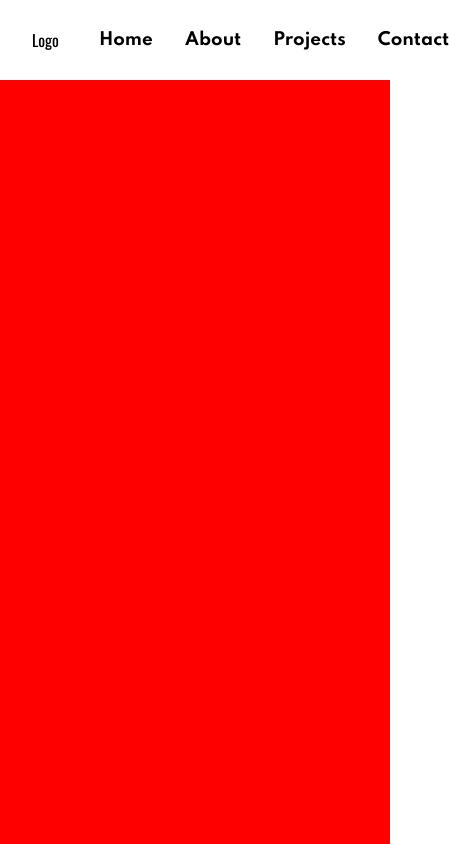
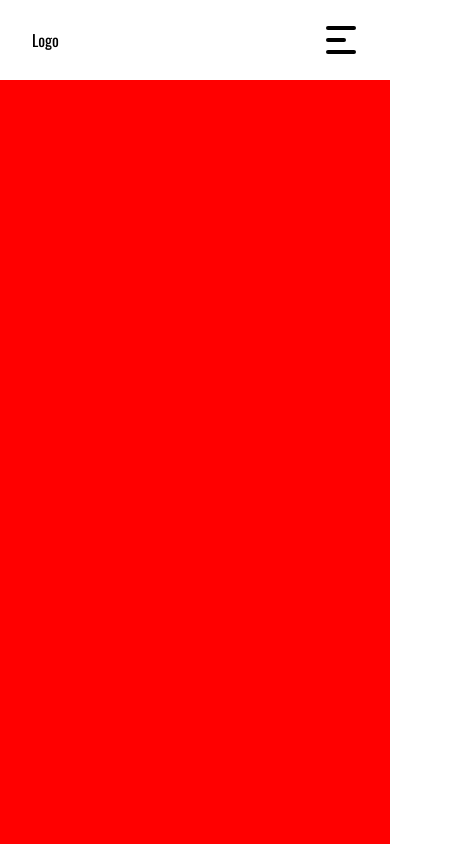
Before and after one commit to IvoMiyashiro/Portfolio, a Next.js app: page / in a window 390 px wide. Shown: the top 844 px of the page, 449 px wide, since content can reach past the window. Built offline with nearby package versions, Linux system fonts and the light colour scheme.

Commit message:
updating navbar animations

```diff
--- a/components/Navbar/index.js
+++ b/components/Navbar/index.js
@@ -1,6 +1,11 @@
+import { useState } from 'react';
 import {
+   Bars,
+   BarsButton,
    BarsSection,
    LogoSection,
+   MobileMenu,
+   MobileNavLinksList,
    Nav,
    NavContainer,
    Navlink,
@@ -9,6 +14,60 @@ import {
 } from './styles';
 
 export const Navbar = () => {
+
+   const ACTIVE_NAVLINKS = {
+      hero: 'true',
+      about: 'false',
+      projects: 'false',
+      contact: 'false',
+   };
+
+   const [activeNavlinks, setActiveNavlinks] = useState(ACTIVE_NAVLINKS);
+   const [mobileMenuOpen, setMobileMenuOpen] = useState(false);
+
+   const handleActiveNavlinks = (props) => {
+      if (window.innerWidth < 880) {
+         setMobileMenuOpen(prev => !prev);
+      }
+      if (props === 'hero') {
+         setActiveNavlinks(prev => ({
+            ...prev,
+            hero: 'true',
+            about: 'false',
+            projects: 'false',
+            contact: 'false',
+         }));
+      } else if (props === 'about') {
+         setActiveNavlinks(prev => ({
+            ...prev,
+            hero: 'false',
+            about: 'true',
+            projects: 'false',
+            contact: 'false',
+         }));
+      } else if (props === 'projects') {
+         setActiveNavlinks(prev => ({
+            ...prev,
+            hero: 'false',
+            about: 'false',
+            projects: 'true',
+            contact: 'false',
+         }));
+      } else if (props === 'contact') {
+         setActiveNavlinks(prev => ({
+            ...prev,
+            hero: 'false',
+            about: 'false',
+            projects: 'false',
+            contact: 'true',
+         }));
+      }
+   };
+
+   const handleMobileMenuOpen = () => {
+      setMobileMenuOpen(prev => !prev);
+   };
+
    return (
       <NavContainer>
          <Nav>
@@ -16,14 +75,88 @@ export const Navbar = () => {
                Logo
             </LogoSection>
             <BarsSection>
-
+               <BarsButton open={mobileMenuOpen.toString()} onClick={handleMobileMenuOpen}>
+                  <Bars open={mobileMenuOpen.toString()}></Bars>
+                  <MobileMenu open={mobileMenuOpen.toString()}>
+                     <MobileNavLinksList>
+                        <Navlink
+                           active={activeNavlinks.hero}
+                           to="hero"
+                           smooth={true}
+                           offset={-80}
+                           onClick={() => handleActiveNavlinks('hero')}
+                        >
+                           Home
+                        </Navlink>
+                        <Navlink
+                           active={activeNavlinks.about}
+                           to="about"
+                           smooth={true}
+                           offset={-80}
+                           onClick={() => handleActiveNavlinks('about')}
+                        >
+                           About
+                        </Navlink>
+                        <Navlink
+                           active={activeNavlinks.projects}
+                           to="projects"
+                           smooth={true}
+                           offset={-80}
+                           onClick={() => handleActiveNavlinks('projects')}
+                        >
+                           Projects
+                        </Navlink>
+                        <Navlink
+                           active={activeNavlinks.contact}
+                           to="contact"
+                           smooth={true}
+                           offset={-80}
+                           onClick={() => handleActiveNavlinks('contact')}
+                        >
+                           Contact
+                        </Navlink>
+                     </MobileNavLinksList>
+                  </MobileMenu>
+               </BarsButton>
             </BarsSection>
             <NavlinksSection>
                <NavlinksList>
-                  <Navlink activeClass="active" to="hero" smooth={true} offset={-80}> Home </Navlink>
-                  <Navlink activeClass="active" to="about" smooth={true} offset={-80}> About </Navlink>
-                  <Navlink activeClass="active" to="projects" smooth={true} offset={-80}> Projects </Navlink>
-                  <Navlink activeClass="active" to="contact" smooth={true} offset={-80}> Contact </Navlink>
+                  <Navlink
+                     active={activeNavlinks.hero}
+                     to="hero"
+                     smooth={true}
+                     offset={-80}
+                     onClick={() => handleActiveNavlinks('hero')}
+                  >
+                     Home
+                  </Navlink>
+                  <Navlink
+                     active={activeNavlinks.about}
+                     to="about"
+                     smooth={true}
+                     offset={-80}
+                     onClick={() => handleActiveNavlinks('about')}
+                  >
+                     About
+                  </Navlink>
+                  <Navlink
+                     active={activeNavlinks.projects}
+                     to="projects"
+                     smooth={true}
+                     offset={-80}
+                     onClick={() => handleActiveNavlinks('projects')}
+                  >
+                     Projects
+                  </Navlink>
+                  <Navlink
+                     active={activeNavlinks.contact}
+                     to="contact"
+                     smooth={true}
+                     offset={-80}
+                     onClick={() => handleActiveNavlinks('contact')}
+                  >
+                     Contact
+                  </Navlink>
                </NavlinksList>
             </NavlinksSection>
          </Nav>
--- a/components/Navbar/styles.js
+++ b/components/Navbar/styles.js
@@ -1,5 +1,6 @@
 import { Link } from 'react-scroll';
 import styled from 'styled-components';
+import { bps } from '../../styles/breakpoints';
 
 export const NavContainer = styled.nav`
    position: sticky;
@@ -13,7 +14,7 @@ export const Nav = styled.div`
    align-items: center;
    justify-content: space-between;
    padding: 0em 2em;
-   max-width: 1440px;
+   max-width: 1640px;
    margin: 0 auto;
    height: 100%;
 `;
@@ -22,19 +23,125 @@ export const LogoSection = styled.section`
 
 `;
 
-export const BarsSection = styled.section``;
+export const BarsSection = styled.section`
+
+`;
 
 export const NavlinksSection = styled.section`
+   display: none;
 
+   ${bps.desktop} {
+      display: block;
+   }
 `;
 
 export const NavlinksList = styled.ul`
    display: flex;
-   gap: 2em;
+   gap: 1.65em;
 `;
 
 export const Navlink = styled(Link)`
    cursor: pointer;
-   font-size: 1.05rem;
+   font-size: 1rem;
    font-family: 'Spartan', sans-serif;
+   background: ${props => props.active === 'true' ? props.theme.third : 'transparent'};
+   padding: .5em .65em;
+   border-radius: 4px;
+   color: ${props => props.theme.primaryText};
+
+   &:hover {
+      background: ${props => props.active !== 'false' ? props.theme.lightThird : props.theme.background};
+   }
 `;
+
+export const BarsButton = styled.div`
+   position: relative;
+   width: 45px;
+   height: 45px;
+   display: flex;
+   align-items: center;
+   justify-content: center;
+   cursor: pointer;
+   transition: all 0.5s ease-in-out;
+
+   ${bps.desktop} {
+      display: none;
+}
+`;
+
+const barsAnimation = `
+   transform: translateX(-100px);
+   background: transparent;
+   box-shadow: none;
+
+   &::before {
+      transform: rotate(45deg) translate(65px, -65px);
+   }
+
+   &::after {
+      transform: rotate(-45deg) translate(65px, 65px);
+   }
+`;
+
+const mobileMenu = `
+   height: 100vh;
+   transition: height .3s ease-in-out;
+`;
+
+export const Bars = styled.div`
+   width: 20px;
+   height: 4px;
+   background: #000;
+   border-radius: 5px;
+   transition: all 0.3s ease-in-out;
+   z-index: 10;
+
+   &::after,
+   &::before {
+      content: "";
+      position: absolute;
+      width: 30px;
+      height: 4px;
+      background: #000;
+      border-radius: 5px;
+      transition: all 0.3s ease-in-out;
+   }
+
+   &::before {
+      transform: translateY(-12px);
+   }
+
+   &::after {
+      transform: translateY(12px);
+   }
+
+   ${props => props.open === 'true'
+      && barsAnimation}
+`;
+
+export const MobileMenu = styled.menu`
+   background: white;
+   position: absolute;
+   width: 100vw;
+   height: 0px;
+   overflow: hidden;
+   top: -18px;
+   right: -32px;
+   z-index: 1;
+   margin: 0;
+   display: flex;
+   align-items: center;
+   justify-content: center;
+   transition: height .3s ease-in-out;
+
+   ${props => props.open === 'true'
+      && mobileMenu}
+`;
+
+export const MobileNavLinksList = styled.ul`
+   display: flex;
+   gap: 2em;
+   flex-direction: column;
+   align-items: center;
+   margin-right: 3.5em;
+`;
--- a/pages/_app.js
+++ b/pages/_app.js
@@ -1,7 +1,19 @@
-import '../styles/globals.css'
+/* eslint-disable react/prop-types */
+import { useState } from 'react';
+import { ThemeProvider } from 'styled-components';
+import { darkTheme, lighTheme } from '../styles/theme';
+
+import '../styles/globals.css';
 
 function MyApp({ Component, pageProps }) {
-  return <Component {...pageProps} />
+
+   const [theme, setTheme] = useState('light');
+
+   return (
+      <ThemeProvider theme={theme === 'light' ? lighTheme : darkTheme}>
+         <Component {...pageProps} />
+      </ThemeProvider>
+   );
 }
 
-export default MyApp
+export default MyApp;
--- a/pages/index.js
+++ b/pages/index.js
@@ -13,6 +13,7 @@ export default function Home() {
             <link rel="preconnect" href="https://fonts.gstatic.com" crossOrigin />
             <link href="https://fonts.googleapis.com/css2?family=Oswald&family=Spartan:wght@700&display=swap" rel="stylesheet" />
          </Head>
+
          <Navbar />
          <Hero />
          <About />
--- /dev/null
+++ b/styles/breakpoints.js
@@ -0,0 +1,4 @@
+export const bps = {
+   desktop: '@media screen and ( min-width: 55rem )',
+   tablet: '@meadia screen and ( min-width: 38rem )',
+};
--- /dev/null
+++ b/styles/theme.js
@@ -0,0 +1,19 @@
+export const lighTheme = {
+   primary: '#000000',
+   secondary: '#2250F4',
+   third: '#EDEDED',
+   lightThird: 'f0f0f0',
+   background: '#f7f7f7',
+   primaryText: 'black',
+   secondaryText: '#cccccc',
+   mobileBackground: '#ffffff'
+};
+
+export const darkTheme = {
+   primary: '#000000',
+   secondary: '#2250F4',
+   third: '#ffffff',
+   background: '#f0f0f0',
+   primaryText: 'black',
+   secondaryText: '#cccccc'
+};
```
